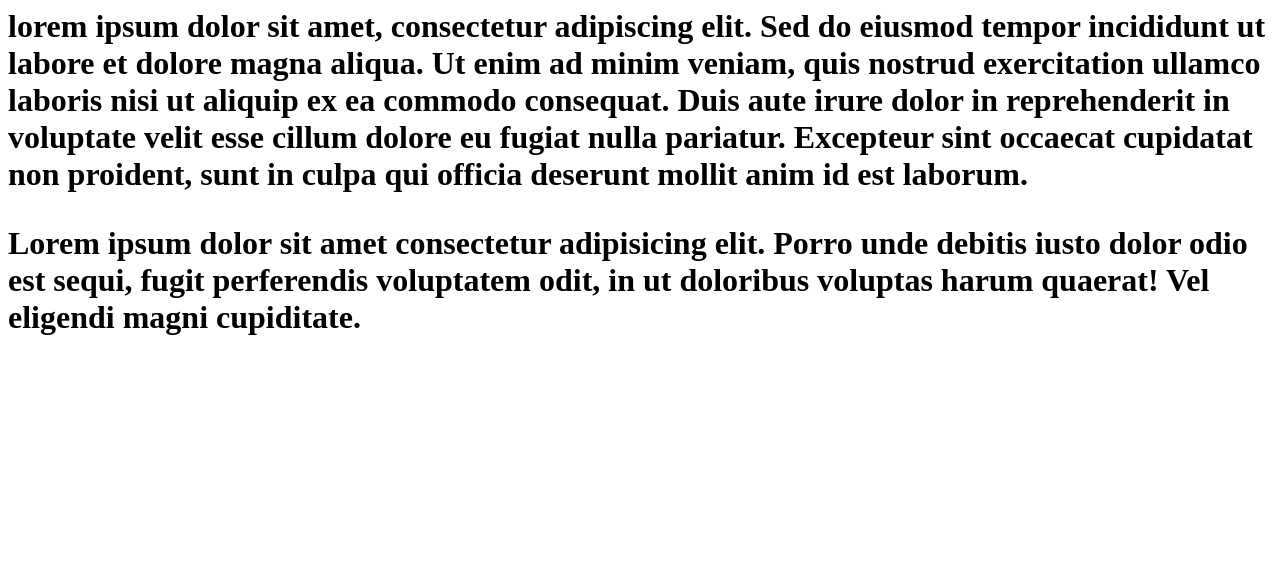
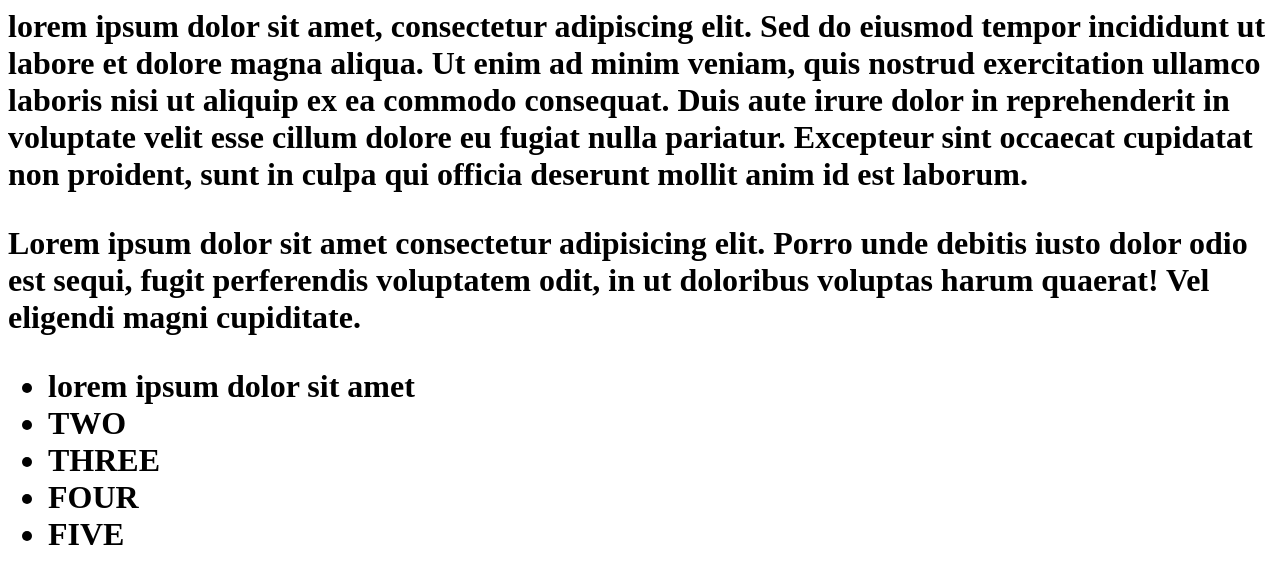
Before and after one commit to pcmedsinge/learn-git, a plain HTML site: page index.html in a window 1280 px wide. Drawn offline with Linux system fonts and the light colour scheme.

Commit message:
updated index page

```diff
--- a/index.html
+++ b/index.html
@@ -11,5 +11,13 @@
         sunt in culpa qui officia deserunt mollit anim id est laborum.</p>
     <p>Lorem ipsum dolor sit amet consectetur adipisicing elit. Porro unde debitis iusto dolor odio est sequi, fugit perferendis voluptatem odit,
         in ut doloribus voluptas harum quaerat! Vel eligendi magni cupiditate.<p>
+            <ul>
+                <li>lorem ipsum dolor sit amet</li>
+                <li>TWO</li>
+                <li>THREE</li>
+                <li>FOUR</li>
+                <li>FIVE</li>
+
+            </ul>
 </body>
 </html>
```
